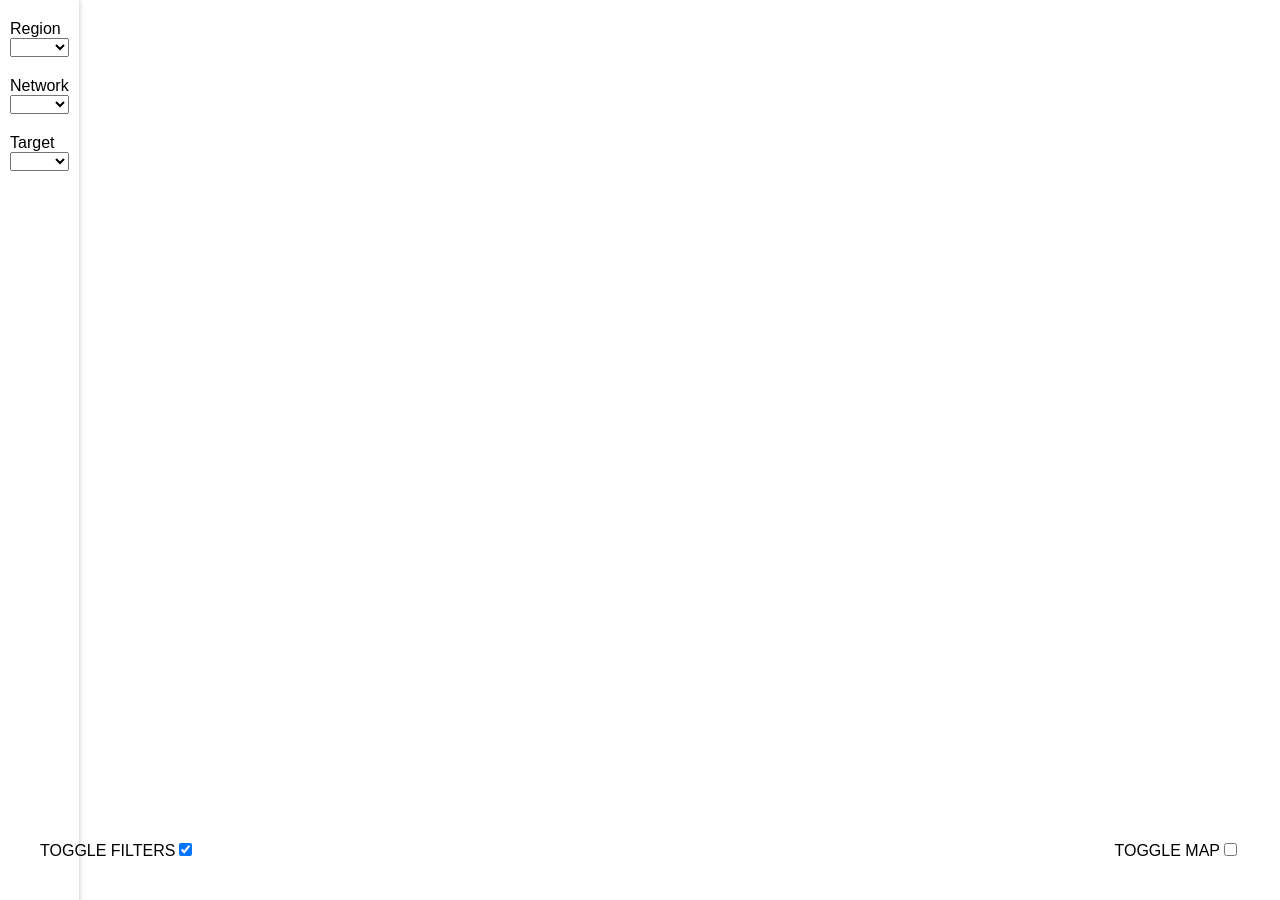
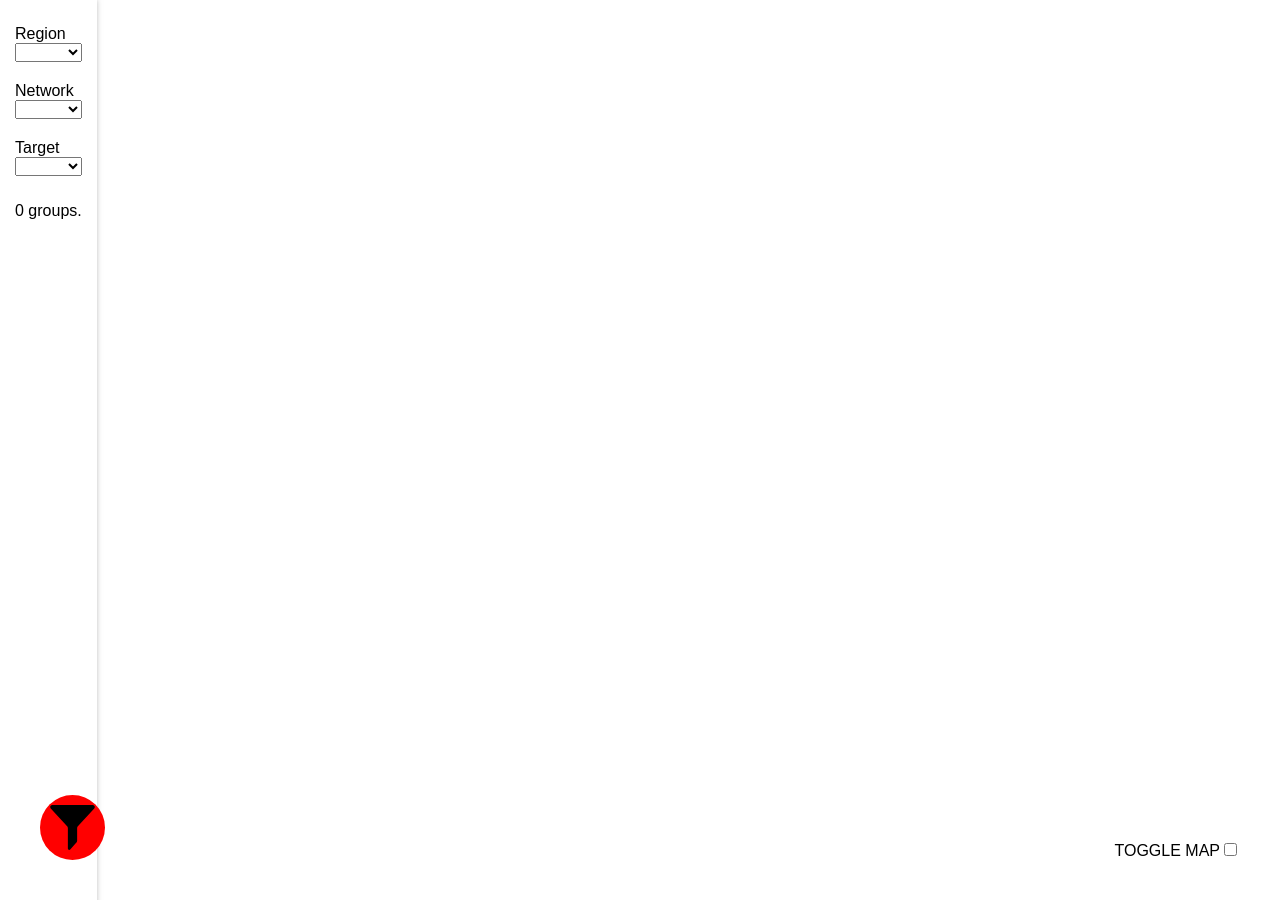
Before and after one commit to joe-irving/GroupContactMap, a Jekyll site: the page built from index.md, in a window 1280 px wide. Built offline with Jekyll 4.4.1, drawn with Linux system fonts in a browser that asks for light colours.

Commit message:
basic filterable directory

```diff
--- a/_layouts/listing.html
+++ b/_layouts/listing.html
@@ -3,6 +3,8 @@
 ---
 <html>
     <head>
+        <meta charset="utf-8">
+        <meta name="viewport" content="width=device-width, initial-scale=1">
         <!-- Vue Scripts -->
         <script src="https://unpkg.com/vue@3/dist/vue.global.js"></script>
 
@@ -47,9 +49,16 @@
                         </select>
                     </div>
                 </form>
+                <div class="groups-count"><span class="group-number">{{ filteredGroups.length }}</span> group<span v-if="filteredGroups.length != 1">s</span>.</div>
             </div>
             <div class="toggle-filters">
-                <label for="toggle-filter-check">TOGGLE FILTERS</label>
+                <label for="toggle-filter-check">
+                    <svg viewBox="0 0 971.986 971.986" style="enable-background:new 0 0 971.986 971.986;">
+	                    <path d="M370.216,459.3c10.2,11.1,15.8,25.6,15.8,40.6v442c0,26.601,32.1,40.101,51.1,21.4l123.3-141.3 c16.5-19.8,25.6-29.601,25.6-49.2V500c0-15,5.7-29.5,15.8-40.601L955.615,75.5c26.5-28.8,6.101-75.5-33.1-75.5h-873 c-39.2,0-59.7,46.6-33.1,75.5L370.216,459.3z"/>
+                    </svg>
+
+                </label>
+                <span class="filter-count" v-if="filterCount > 0">{{ filterCount }}</span>
                 <input type="checkbox"id="toggle-filter-check" v-model="showFilters">
             </div>
             <div class="toggle-map">
--- a/_sass/map.scss
+++ b/_sass/map.scss
@@ -18,7 +18,7 @@
         box-shadow: 0 0 5px rgba(grey, 0.5);
         position: fixed;
         background-color: white;
-        padding: 10px;
+        padding: 15px;
         .filter {
             display: flex;
             flex-direction: column;
@@ -29,6 +29,25 @@
         position: fixed;
         bottom: 40px;
         left: 40px;
+        .filter-count{
+            position: absolute;
+            top: 0;
+            right: 0;
+            background-color: aqua;
+            border-radius: 50%;
+            padding: 5px;
+        }
+        input {
+            display: none;
+        }
+        label {
+            display: block;
+            width: 45px;
+            height: 45px;
+            padding: 10px;
+            border-radius: 50%;
+            background-color: red;
+        }
     }
     .toggle-map {
         position: fixed;
@@ -43,11 +62,12 @@
     gap: 10px;
     padding: 10px;
     &.sidebar {
-        max-width: 25vw;
-        position: fixed;
-        top: 0;
-        right: 0;
-        overflow-y: scroll;
+        // max-width: 25vw;
+        // position: fixed;
+        // top: 0;
+        // right: 0;
+        // overflow-y: scroll;
+        display: none;
     }
     .group {
         min-height: 200px;
--- a/assets/js/listing.js
+++ b/assets/js/listing.js
@@ -60,6 +60,15 @@
             return places.filter((place) => {
                 return place.region == this.filters.region.value
             })
+        },
+        filterCount(){
+            let filterCount = 0;
+            for (filterName of Object.keys(this.filters)){
+                if (this.filters[filterName].value){
+                    filterCount += 1;
+                }
+            }
+            return filterCount;
         }
     },
     methods: {
@@ -68,6 +77,13 @@
             let resourceJson = await resourceRes.json();
             this[resource] = resourceJson;
             return resourceJson
+        },
+        createMap(){
+            // Create Map
+
+            // Create regions
+
+            // Create marker clusters
         }
     },
     mounted(){
```
Also changed, not shown: other parts of _layouts/listing.html (+1 -1 lines).
